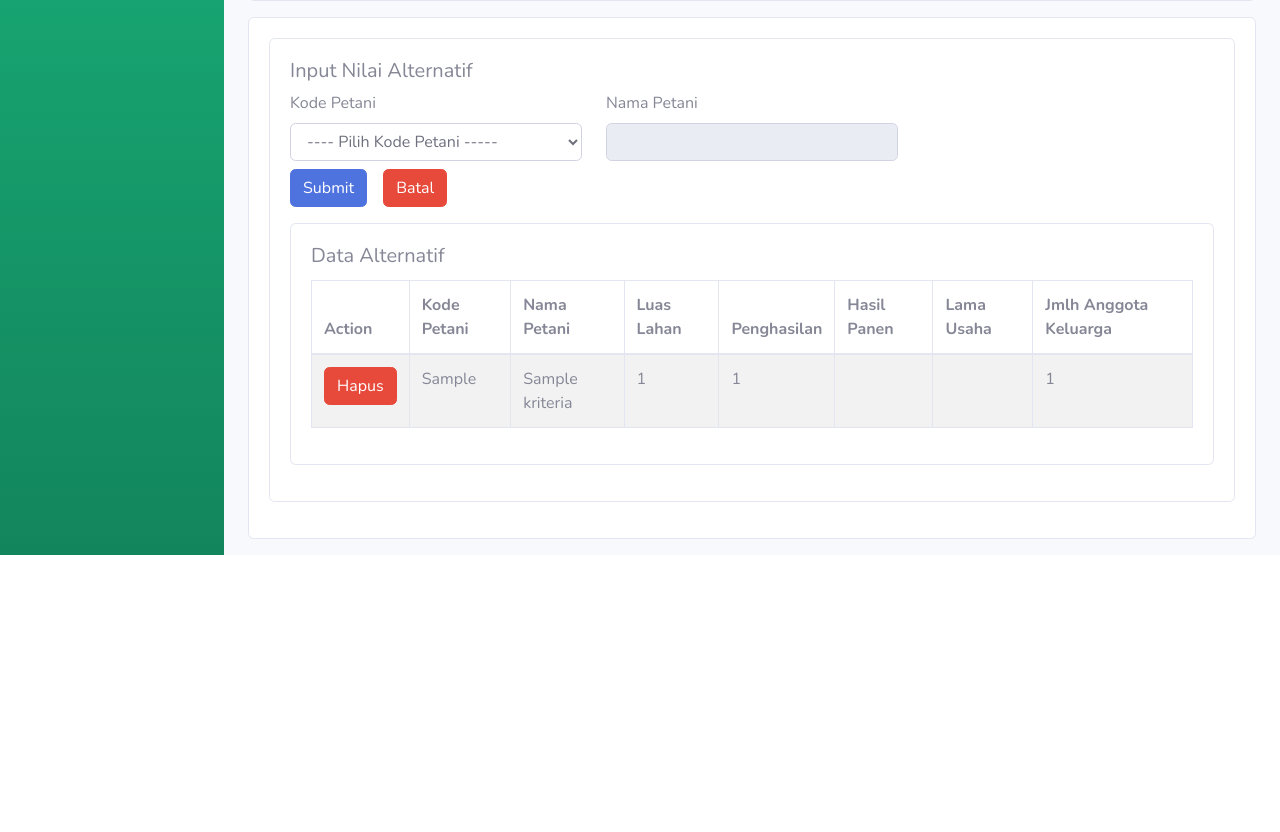
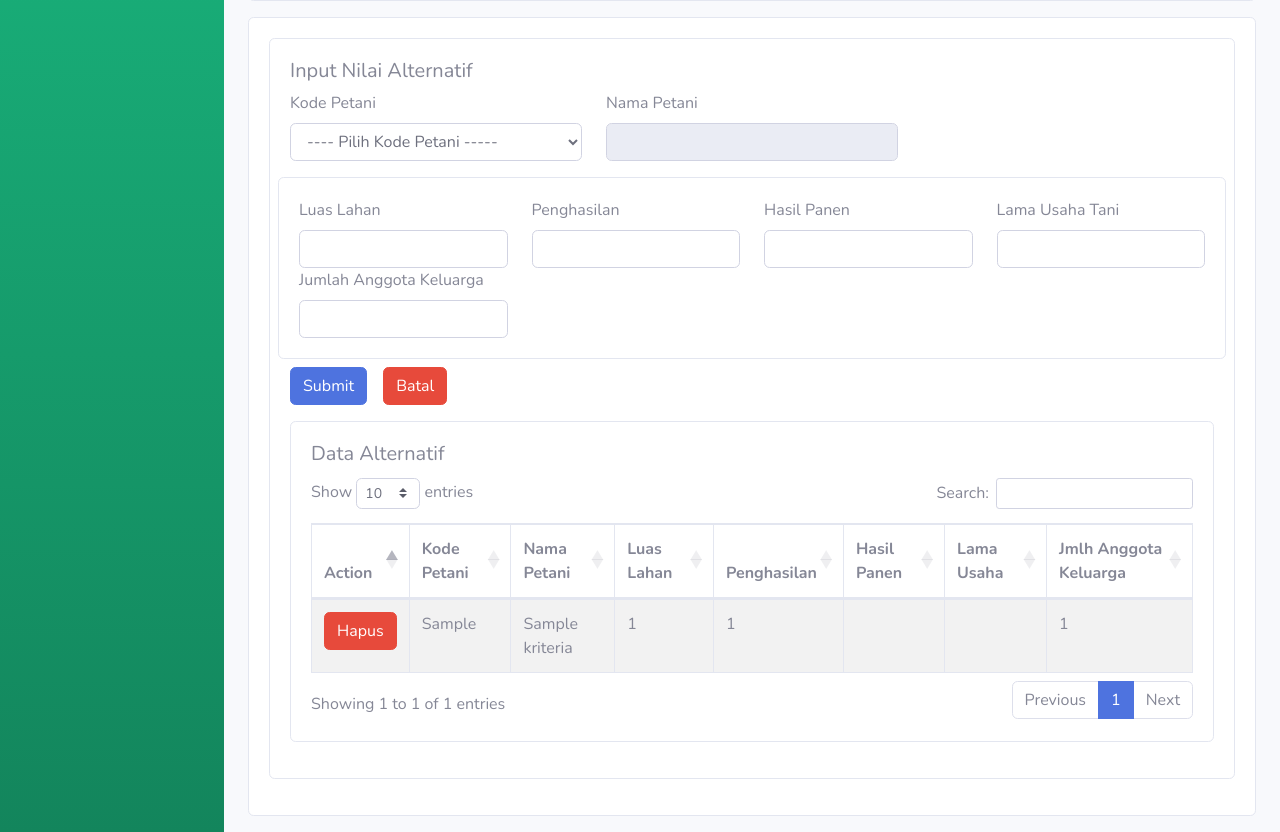
Before and after one commit to RansomBroker/spk-kelayakan-bantuan-petani, a PHP site: page /olah-data.php in a window 1280 px wide. Shown: the part 792-1624 px from the top of the page. Before the commit the page ends 1347 px from the top, so only its background shows below. Run offline with PHP 8.4, Linux system fonts and the light colour scheme; the visitor is signed in with stand-in values (Sample User, id 1); tables that the repository leaves empty hold one stand-in row (values such as "Sample post"); data that the repository does not hold is empty; a stand-in replaces the project's code that opens the database connection.

Commit message:
fitur olah data

```diff
--- a/olah-data.php
+++ b/olah-data.php
@@ -15,7 +15,11 @@
         }
     }
 
-    ambil_data_petani();
+    if (isset($_POST['data-alternatif'])) {
+        tambah_data_alternatif($_POST);
+
+    }
+
 ?>
 <!DOCTYPE html>
 <html lang="en">
@@ -146,6 +150,7 @@
                         <?php endif;?>
                         <h5>Input Nilai Alternatif</h5>
                         <form method="POST" id="form-alternatif">
+                            <input type="text" name="id-petani" value="" class="d-none">
                             <div class="row">
                                 <div class="col-12 col-lg-4">
                                     <label class="form-label">Kode Petani</label>
@@ -160,9 +165,33 @@
                                     <label class="form-label">Nama Petani</label>
                                     <input class="form-control" value="" name="alternatif-nama-petani" readonly>
                                 </div>
+                                <div class="col-12 col-lg-12 card card-body mt-3">
+                                    <div class="row">
+                                        <div class="col-12 col-lg-3">
+                                            <label class="form-label">Luas Lahan</label>
+                                            <input class="form-control" name="luas-lahan" required/>
+                                        </div>
+                                        <div class="col-12 col-lg-3">
+                                            <label class="form-label">Penghasilan</label>
+                                            <input class="form-control" name="penghasilan" required>
+                                        </div>
+                                        <div class="col-12 col-lg-3">
+                                            <label class="form-label">Hasil Panen</label>
+                                            <input class="form-control" name="hasil-panen" required>
+                                        </div>
+                                        <div class="col-12 col-lg-3">
+                                            <label class="form-label">Lama Usaha Tani</label>
+                                            <input class="form-control" name="lama-usaha-tani" required>
+                                        </div>
+                                        <div class="col-12 col-lg-3">
+                                            <label class="form-label">Jumlah Anggota Keluarga</label>
+                                            <input class="form-control" name="jumlah-anggota-keluarga" required>
+                                        </div>
+                                    </div>
+                                </div>
                                 <div class="col-12  mt-2">
                                     <div class="d-flex justify-content-start">
-                                        <button type="submit" name="data-alternatif" class="btn-submit btn btn-primary mr-2">Submit</button>
+                                        <button type="submit" name="data-alternatif" class="btn-submit-alternatif btn btn-primary mr-2">Submit</button>
                                         <button class="btn-reset-alternatif btn btn-danger mx-2">Batal</button>
                                     </div>
                                 </div>
@@ -288,14 +317,29 @@
                 $(this).val($(this).val().toUpperCase())
             })
 
+            /* Data Alternatif */
+
+            let tableDataAlternatif = $("#table-data-alternatif").DataTable();
+
+            $(".btn-reset-alternatif").click(function (e) {
+                e.preventDefault();
+                $('.btn-submit-alternatif').text('Simpan Edit Data')
+                $('input[name=id-petani]').val();
+                $('#form-alternatif')[0].reset();
+            })
+
             /* ambil nama petani */
             $("#alternatif-kode-petani").on('change', function () {
-                if ($(this).val().length < 1) {
+                if ($(this).val() === "") {
                     $('input[name=alternatif-nama-petani]').val("")
                     return 0;
                 }
 
                 let id = $(this).val()
+
+                $('[name=id-petani]').val(id)
+                console.log(id)
+
                 $.ajax({
                     url: 'ambil-data-petani.php?id=' + id,
                     method: 'GET',
```
